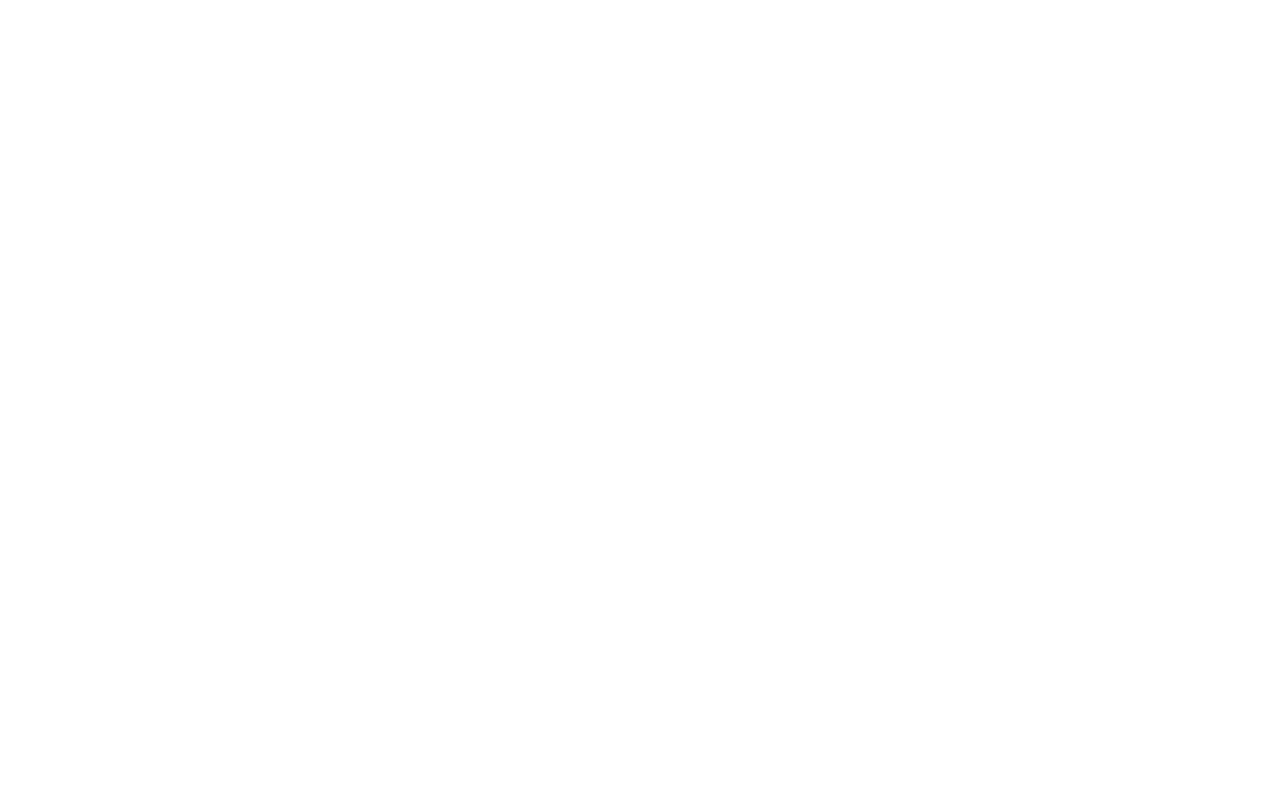
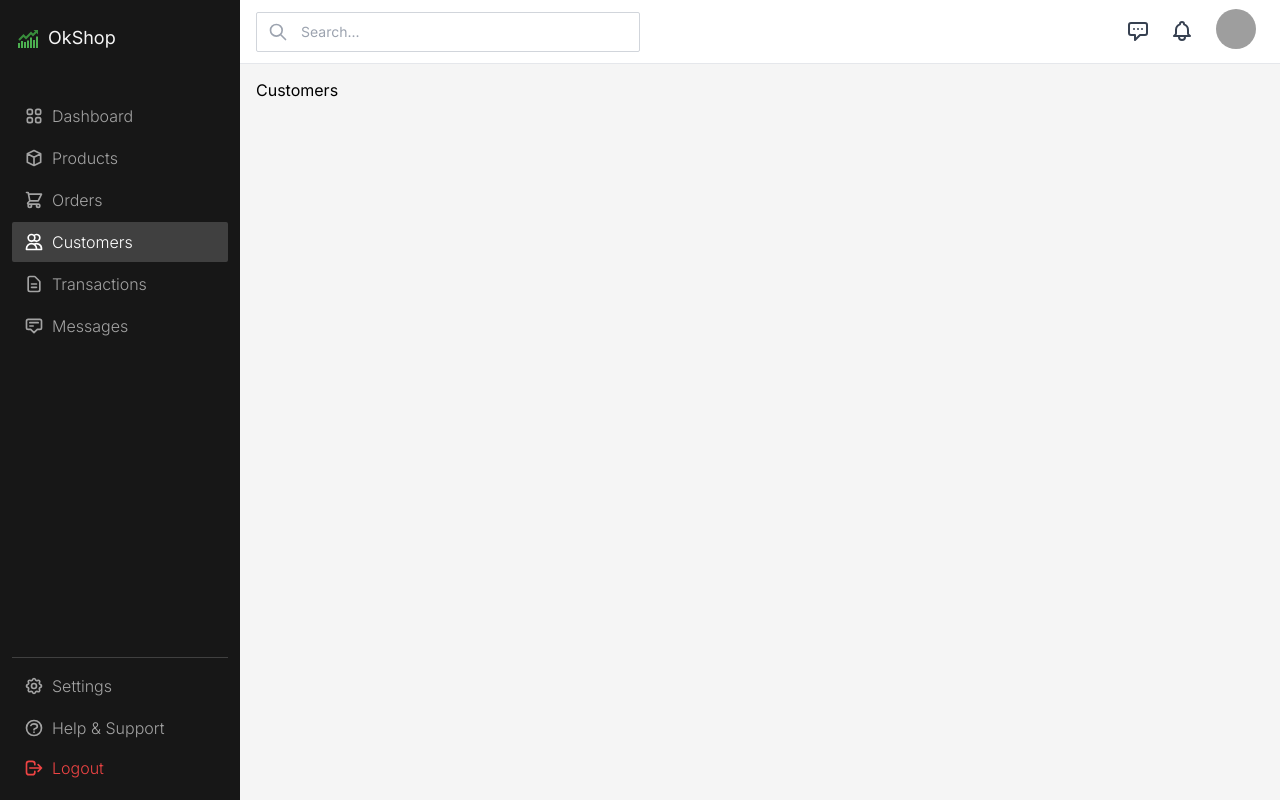
Before and after one commit to iqoll/okshop-dashboard, a React (Create React App) app: page /customers in a window 1280 px wide. Before the commit this address had no page. Built offline with nearby package versions, Linux system fonts and the light colour scheme; grey boxes are pictures that could not be loaded; the HTML template or start-up script is replaced by a standard one.

Commit message:
pages component

```diff
--- a/src/App.jsx
+++ b/src/App.jsx
@@ -1,7 +1,11 @@
 import { BrowserRouter as Router, Routes, Route } from 'react-router-dom'
 import Layout from './components/shared/Layout'
-import Dashboard from './components/Dashboard'
-import Products from './components/Products'
+import Dashboard from './pages/Dashboard'
+import Products from './pages/Products'
+import Orders from './pages/Orders'
+import Customers from './pages/Customers'
+import Transactions from './pages/Transactions'
+import Messages from './pages/Messages'
 
 function App() {
 	return (
@@ -10,6 +14,10 @@ function App() {
 				<Route path='/' element={<Layout />}>
 					<Route index={true} element={<Dashboard />} />
 					<Route path='products' element={<Products />} />
+					<Route path='orders' element={<Orders />} />
+					<Route path='customers' element={<Customers />} />
+					<Route path='transactions' element={<Transactions />} />
+					<Route path='messages' element={<Messages />} />
 				</Route>
 				<Route path='login' element={<div>Login Page</div>}></Route>
 			</Routes>
--- /dev/null
+++ b/src/pages/Customers.jsx
@@ -0,0 +1,3 @@
+export default function Customers() {
+	return <div>Customers</div>
+}
--- /dev/null
+++ b/src/pages/Messages.jsx
@@ -0,0 +1,3 @@
+export default function Messages() {
+	return <div>Messages</div>
+}
--- /dev/null
+++ b/src/pages/Orders.jsx
@@ -0,0 +1,3 @@
+export default function Orders() {
+	return <div>Orders</div>
+}
--- /dev/null
+++ b/src/pages/Transactions.jsx
@@ -0,0 +1,3 @@
+export default function Transactions() {
+	return <div>Transactions</div>
+}
```
Also changed, not shown: src/pages/Dashboard.jsx (renamed from src/components/Dashboard.jsx, +5 -5 lines), src/pages/Products.jsx (renamed from src/components/Products.jsx).
